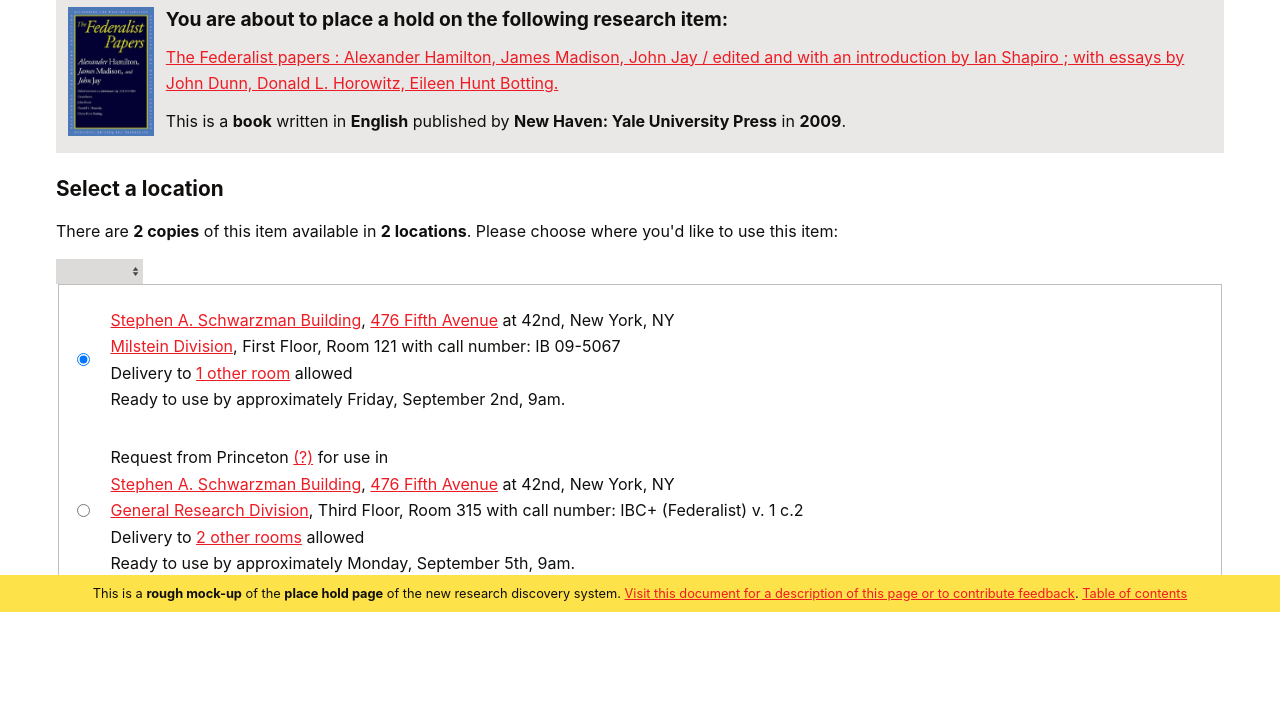
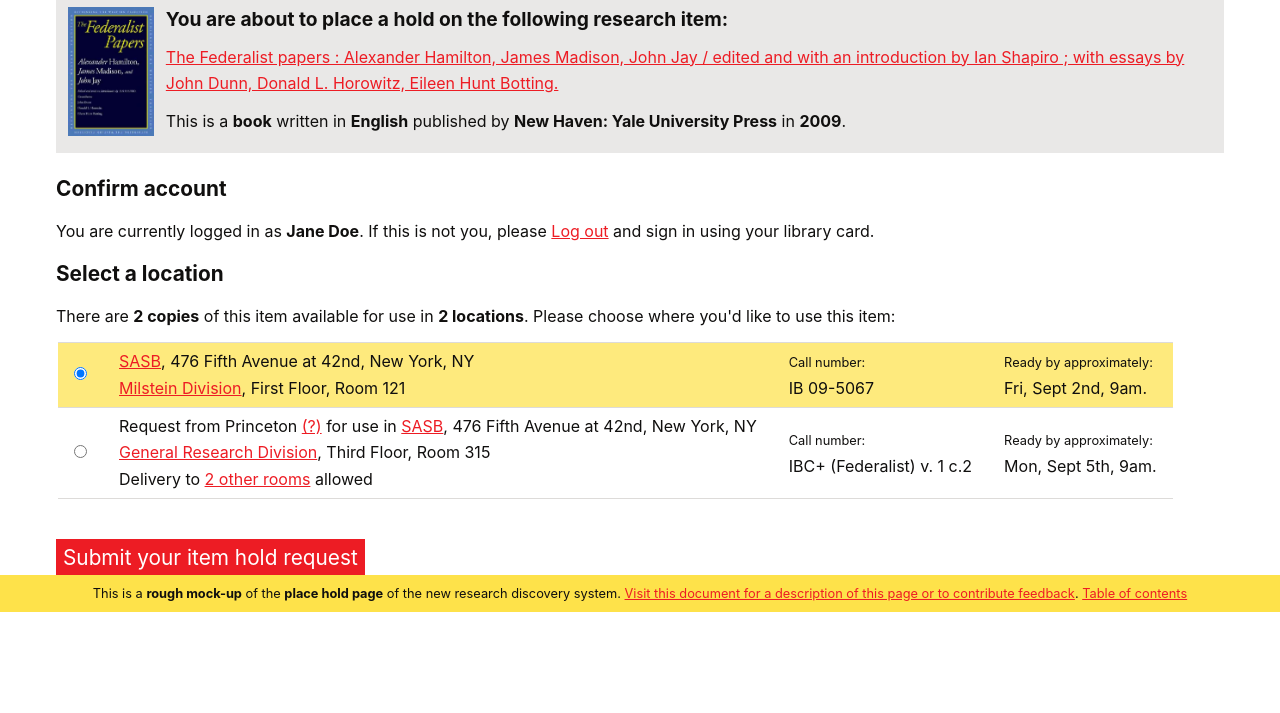
Before and after one commit to NYPL-discovery/discovery-designs, a website: page placehold/v1a.html in a window 1280 px wide. Shown: the part 188-901 px from the top of the page. After the commit the page ends 873 px from the top, so only its background shows below. Drawn offline with Linux system fonts and the light colour scheme.

Commit message:
design place hold page (#14)

```diff
--- a/placehold/v1a.html
+++ b/placehold/v1a.html
@@ -130,7 +130,7 @@
 
   <div class="container placehold-container">
     <div class="item-header">
-      <h1>Review your research item hold</h1>
+      <h1>Research item hold</h1>
     </div>
 
     <div class="item-summary">
@@ -147,40 +147,46 @@
       </div>
     </div>
 
-    <h2>Select a location</h2>
+    <form class="place-hold-form form" action="../holdconfirmation/v1a.html">
 
-    <p>There are <strong>2 copies</strong> of this item available in <strong>2 locations</strong>. Please choose where you'd like to use this item:</p>
+      <h2>Confirm account</h2>
 
-    <form class="place-hold-form" action="holdconfirmation.html">
+      <p>You are currently logged in as <strong>Jane Doe</strong>. If this is not you, please <a href="#logout">Log out</a> and sign in using your library card.</p>
 
-      <select name="location">
-        <option value=""></option>
-      </select>
+      <h2>Select a location</h2>
+
+      <p>There are <strong>2 copies</strong> of this item available for use in <strong>2 locations</strong>. Please choose where you'd like to use this item:</p>
 
       <fieldset class="select-location-fieldset">
 
         <label class="group selected" for="location1">
-          <input id="location1" type="radio" name="location" value="IB 09-5067" checked="checked">
-          <span class="text-block">
-            <a href="https://www.nypl.org/locations/schwarzman">Stephen A. Schwarzman Building</a>, <a href="https://www.google.com/maps/place/New+York+Public+Library+-+Stephen+A.+Schwarzman+Building/@40.7536903,-73.9858051,17z/data=!3m1!5s0x89c259006f811e69:0xdf9c5a032104b840!4m13!1m7!3m6!1s0x89c259aa982c98b1:0x82f102a365e99b51!2s476+5th+Ave,+New+York,+NY+10018!3b1!8m2!3d40.7536863!4d-73.9836111!3m4!1s0x0:0x3b51df6e509a734c!8m2!3d40.7531821!4d-73.9822534">476 Fifth Avenue</a> at 42nd, New York, NY<br />
+          <span class="col">
+            <input id="location1" type="radio" name="location" value="IB 09-5067" checked="checked">
+          </span>
+          <span class="col location">
+            <a href="https://www.nypl.org/locations/schwarzman">SASB</a>, 476 Fifth Avenue at 42nd, New York, NY<br />
             <a href="https://www.nypl.org/locations/divisions/milstein">Milstein Division</a>, First Floor, Room 121
-            with call number: IB 09-5067<br />
-            Delivery to <a href="#">1 other room</a> allowed<br />
-            Ready to use by approximately Friday, September 2nd, 9am.
           </span>
+          <span class="col"><small>Call number:</small><br />IB 09-5067</span>
+          <span class="col"><small>Ready by approximately:</small><br />Fri, Sept 2nd, 9am.</span>
         </label>
         <label class="group" for="location2">
-          <input id="location2" type="radio" name="location" value="IBC+ (Federalist) v. 1 c.2">
-          <span class="text-block">
-            Request from Princeton <a href="#help">(?)</a> for use in<br />
-            <a href="https://www.nypl.org/locations/schwarzman">Stephen A. Schwarzman Building</a>, <a href="#">476 Fifth Avenue</a> at 42nd, New York, NY<br />
-            <a href="https://www.nypl.org/locations/divisions/general-research-division">General Research Division</a>, Third Floor, Room 315
-            with call number: IBC+ (Federalist) v. 1 c.2<br />
-            Delivery to <a href="#">2 other rooms</a> allowed<br />
-            Ready to use by approximately Monday, September 5th, 9am.
+          <span class="col">
+            <input id="location2" type="radio" name="location" value="IBC+ (Federalist) v. 1 c.2">
           </span>
+          <span class="col location">
+            Request from Princeton <a href="#help">(?)</a> for use in
+            <a href="https://www.nypl.org/locations/schwarzman">SASB</a>, 476 Fifth Avenue at 42nd, New York, NY<br />
+            <a href="https://www.nypl.org/locations/divisions/general-research-division">General Research Division</a>, Third Floor, Room 315<br />
+            Delivery to <a href="#">2 other rooms</a> allowed
+          </span>
+          <span class="col"><small>Call number:</small><br />IBC+ (Federalist) v. 1 c.2</span>
+          <span class="col"><small>Ready by approximately:</small><br />Mon, Sept 5th, 9am.</span>
         </label>
       </fieldset>
+
+      <button type="submit" class="large">Submit your item hold request</button>
+
     </form>
 
   </div>
--- a/src/js/views/placehold.js
+++ b/src/js/views/placehold.js
@@ -8,6 +8,10 @@
   Placehold.prototype.loadListeners = function(){
     var _this = this;
 
+    $('input[name="location"]').on('change', function(e){
+      $(this).closest('fieldset').find('label').removeClass('selected');
+      $(this).closest('label').addClass('selected');
+    });
 
   };
 
--- a/src/scss/_base.scss
+++ b/src/scss/_base.scss
@@ -49,6 +49,10 @@
   &:hover {
     background: $linkhovercolor;
     border-color: $linkhovercolor;
+  }
+
+  &.large {
+    font-size: 1.3rem;
   }
 }
 
@@ -152,6 +156,12 @@
   }
 }
 
+.form {
+  button[type="submit"] {
+    margin-top: 1rem;
+  }
+}
+
 table.generic-table {
   width: 100%;
   th {
--- a/src/scss/_variables.scss
+++ b/src/scss/_variables.scss
@@ -29,6 +29,7 @@
 $searchcolorlight: lighten($searchcolor, 20%);
 $focuswidth: 3px;
 $focuscolor: $orange;
+$highlightcolor: lighten($yellow, 10%);
 
 // Layout
 $containerWidth: 1200px;
--- a/src/scss/placehold.scss
+++ b/src/scss/placehold.scss
@@ -51,17 +51,35 @@
   }
 }
 
+.select-location-fieldset {
+  border: 0;
+  padding: 0;
+  display: table;
+  width: 100%;
+  margin-bottom: 1.5rem;
+}
+
 label.group {
-  display: block;
-  padding: 1rem 0.5rem;
+  display: table-row;
+  cursor: pointer;
 
-  input,
-  .text-block {
-    display: inline-block;
+  &.selected {
+    background: $highlightcolor;
+  }
+
+  &:first-child .col {
+    border-top: 1px solid $lightgray;
+  }
+
+  .col {
+    display: table-cell;
     vertical-align: middle;
+    padding: 0.35rem 1rem;
+    border-bottom: 1px solid $lightgray;
   }
-  .text-block {
-    padding-left: 1rem;
+
+  small {
+    white-space: nowrap;
   }
 
 }
```
Also changed, not shown: item/v1a_monograph.html (+1 -1 lines), css/index.css, css/item.css, css/placehold.css, css/search.css, css/wireframes.css, js/placehold.js, js/placehold.min.js.
